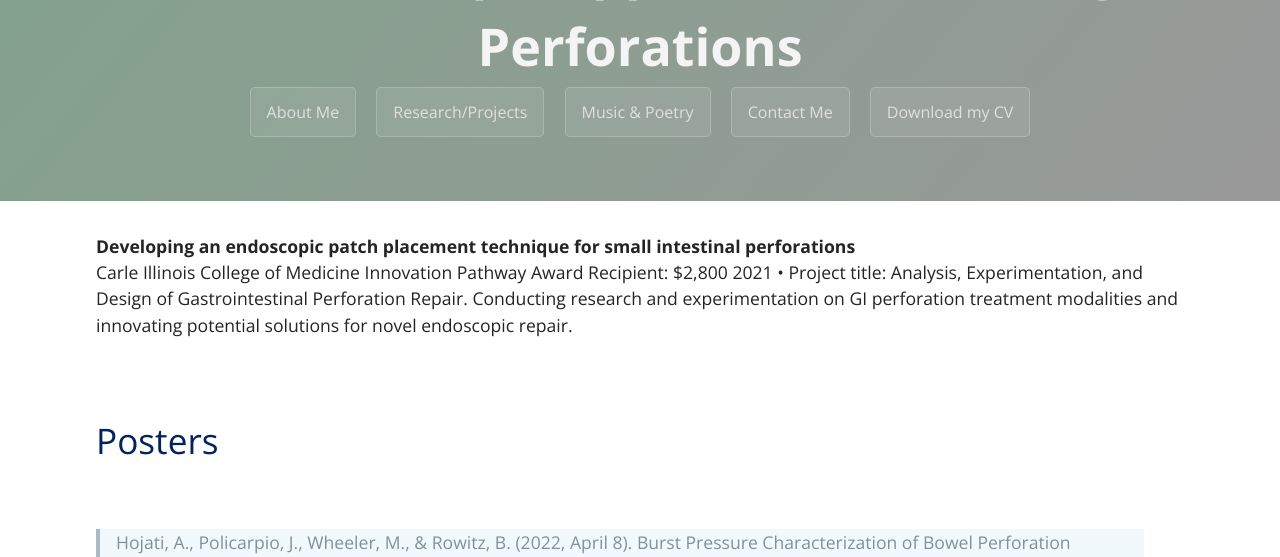
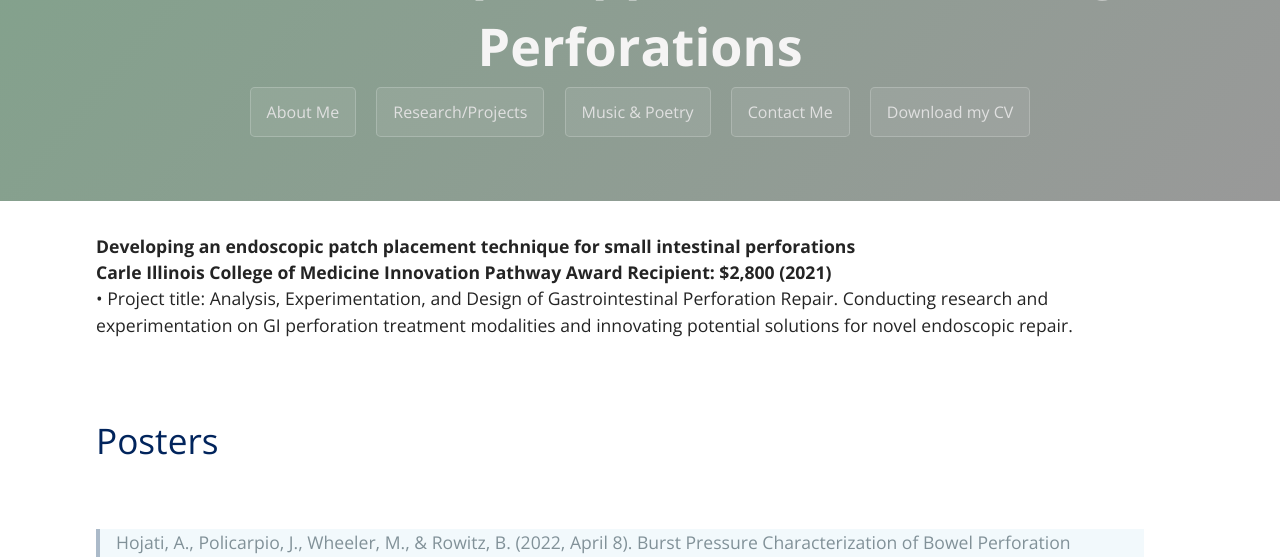
Before and after one commit to EyeCanDoIt/EyeCanDoIt.github.io, a Jekyll site: the page built from patch.md, in a window 1280 px wide and 900 px high, scrolled down 375 px, cut to the strip 0-557 px from the top of the window. Built offline with Jekyll 4.4.1, drawn with Linux system fonts in a browser that asks for light colours.

Commit message:
Update patch.md

```diff
--- a/patch.md
+++ b/patch.md
@@ -6,7 +6,8 @@ filename: patch
 
 **Developing an endoscopic patch placement technique for small intestinal perforations**
 <br>
-Carle Illinois College of Medicine Innovation Pathway Award Recipient: $2,800 2021
+**Carle Illinois College of Medicine Innovation Pathway Award Recipient: $2,800 (2021)**
+<br>
 • Project title: Analysis, Experimentation, and Design of Gastrointestinal Perforation Repair.
 Conducting research and experimentation on GI perforation treatment modalities and innovating
 potential solutions for novel endoscopic repair.
```
